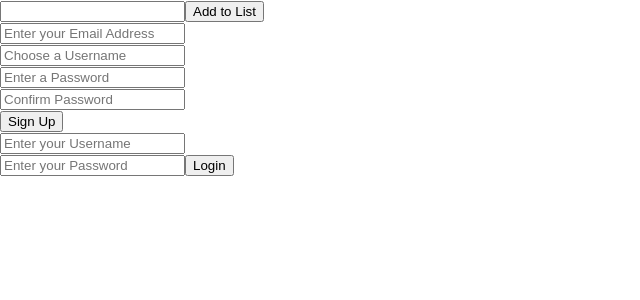
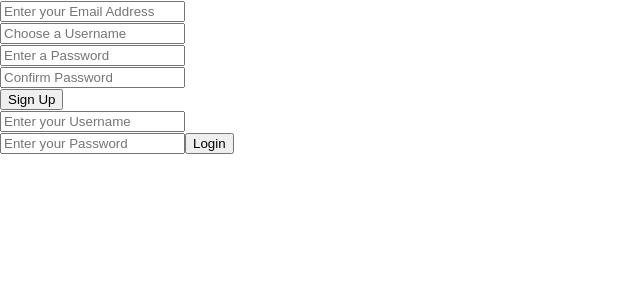
Before and after one commit to BSalemi/MyTasks, a React (Create React App) app: page / in a window 1280 px wide. Shown: the top 300 px of the page, without its empty margins (0-640 px from the left). Built offline with nearby package versions, Linux system fonts and the light colour scheme.

Commit message:
added ternary operators to check if localStorage.loggedIn exists. if so, and the user is logged in then the SignupForm and LoginForm components will be hidden and the TaskForm component will be displayed

```diff
--- a/src/App.js
+++ b/src/App.js
@@ -16,6 +16,7 @@ class App extends React.Component{
   }
 
   render(){
+    console.log(this.state, "state")
     return(
       <div id="app">
         <TasksContainer/>
--- a/src/components/LoginForm.js
+++ b/src/components/LoginForm.js
@@ -16,12 +16,14 @@ class LoginForm extends React.Component{
     render(){
         return(
             <div id="login-form">
+                {localStorage.loggedIn ? null :
                     <form>
                         <input type="text" name="username" placeholder="Enter your Username" value={this.state.username} onChange={event => this.handleOnChange(event)}/>
                         <br/>
                         <input type="password" name="password" placeholder="Enter your Password" value={this.state.password} onChange={event => this.handleOnChange(event)}/>
                         <input type="submit" value="Login"/>
                     </form>
+                }
             </div>
         )
     }
--- a/src/components/SignupForm.js
+++ b/src/components/SignupForm.js
@@ -41,8 +41,10 @@ class SignupForm extends React.Component {
     }
 
     render(){
+        console.log(localStorage.loggedIn, "loggedIn")
         return(
             <div id="signup-form">
+                {localStorage.loggedIn ? null :
                     <form onSubmit={event => this.handleOnSubmit(event)}>
                         <input type="email" name="emailAddress" placeholder="Enter your Email Address" value={this.state.emailAddress} onChange={event => this.handleOnChange(event)}/>
                         <br/>
@@ -54,6 +56,7 @@ class SignupForm extends React.Component {
                         <br/>
                         <input type="submit" value="Sign Up"/>
                     </form>
+                }
             </div>
         )
     }
--- a/src/components/TaskForm.js
+++ b/src/components/TaskForm.js
@@ -15,10 +15,13 @@ class TaskForm extends React.Component{
     render(){
         return(
             <div id="task-form">
-                <form>
-                    <input type="text" name="What do you have to do?" value={this.state.task} onChange={event => this.handleOnChange(event)}/>
-                    <input type="submit" value="Add to List"/>
-                </form>
+                {localStorage.loggedIn ?
+                    <form>
+                        <input type="text" name="What do you have to do?" value={this.state.task} onChange={event => this.handleOnChange(event)}/>
+                        <input type="submit" value="Add to List"/>
+                    </form>
+                : null
+                }
             </div>
         )
     }
```
Lines whose indentation alone changed are shown as unchanged.
